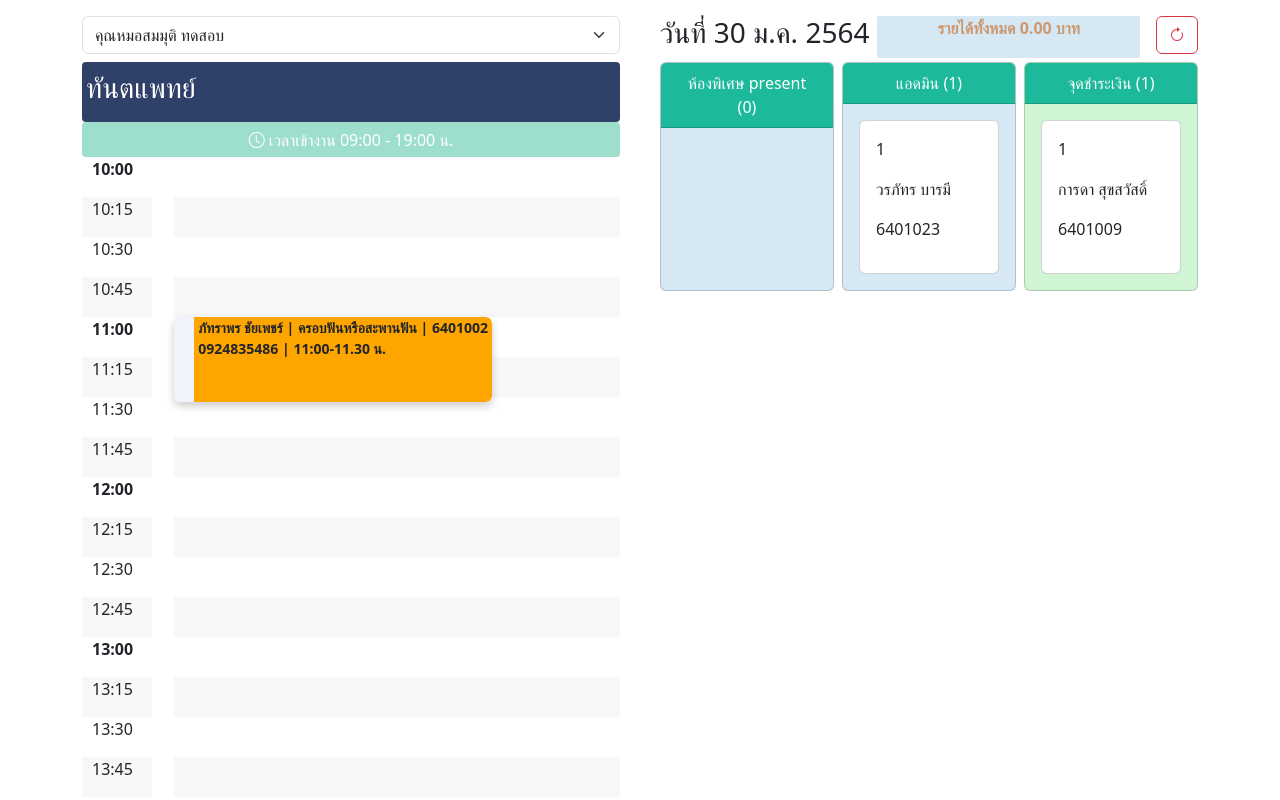
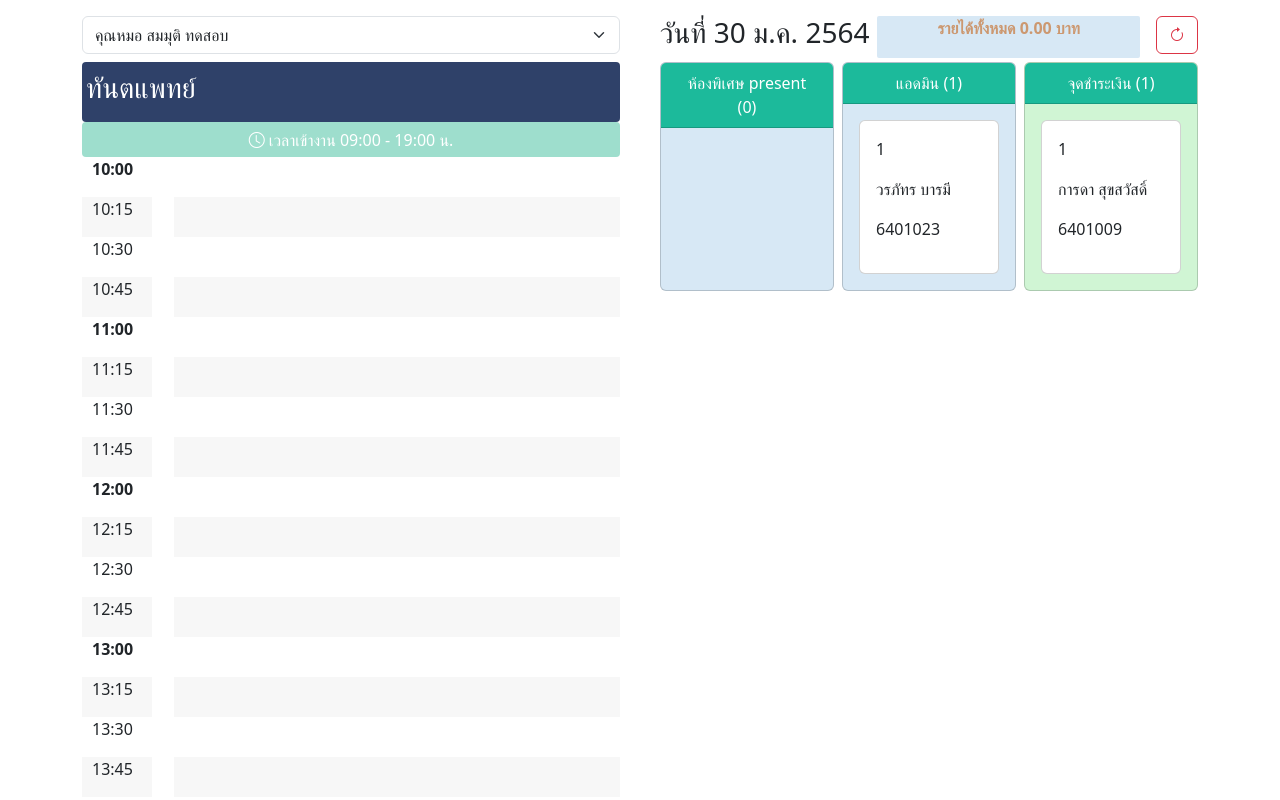
Before and after one commit to yutthaphichai08/knacx-test-frontend, a Next.js app: page / in a window 1280 px wide. Shown: the top 800 px of the page. Built offline with nearby package versions, Linux system fonts and the light colour scheme.

Commit message:
filter docter

```diff
--- a/src/app/page.tsx
+++ b/src/app/page.tsx
@@ -1,3 +1,6 @@
+"use client";
+
+import { useState } from "react";
 import ModalCustomer from "./components/ModalCustomer";
 
 const dataAdmin = [
@@ -29,7 +32,7 @@ const doctor = [
     service: "ทันตกรรมทั่วไป",
     tel: "089-123-4567",
     expenses: "500.00",
-    time: "09:00-09:30",
+    time: "12:00-12:30",
   },
 ];
 
@@ -40,9 +43,25 @@ const appointment = [
     number: 6401002,
     tel: "0924835486",
     time: "11:00-11.30",
-    doctor: doctor.find((d) => d.name === "สมมุติ ทดสอบ"),
+    doctor: "สมมุติ ทดสอบ",
+  },
+  {
+    name: "นันทนา โพธิ์ทอง",
+    treat: "ขูดหินปูน",
+    number: 6401003,
+    tel: "0987654321",
+    time: "14:00-14:30",
+    doctor: "วิทยา ใจดี",
   },
 ];
+
+export default function Home() {
+  const [selectedDoctor, setSelectedDoctor] = useState("");
+
+  // Filter appointments based on selected doctor
+  const filteredAppointments = appointment.filter(
+    (appt) => appt.doctor === selectedDoctor
+  );
 
   const calculateHeight = (timeRange: string) => {
     const [startTime, endTime] = timeRange.split("-");
@@ -71,18 +90,40 @@ while (startTime <= endTime) {
     startTime += 15; // เพิ่มทีละ 15 นาที
   }
 
-export default function Home() {
   return (
     <div className="container mt-3" style={{ display: "flex", gap: "40px" }}>
       <div style={{ width: "50%" }}>
         <div>
-          <select className="form-select" aria-label="Default select example">
+          <select
+            className="form-select"
+            aria-label="Select a doctor"
+            onChange={(e) => setSelectedDoctor(e.target.value)}
+          >
             {doctor.map((doc, index) => (
               <option key={index} value={doc.name}>
-                คุณหมอ{doc.name}
+                คุณหมอ {doc.name}
               </option>
             ))}
           </select>
+
+          {/* {selectedDoctor && (
+            <>
+              <h3>Appointments for {selectedDoctor}</h3>
+              {filteredAppointments.length > 0 ? (
+                <ul>
+                  {filteredAppointments.map((appt, index) => (
+                    <li key={index}>
+                      <strong>Patient:</strong> {appt.name},{" "}
+                      <strong>Treat:</strong> {appt.treat},{" "}
+                      <strong>Time:</strong> {appt.time}
+                    </li>
+                  ))}
+                </ul>
+              ) : (
+                <p>No appointments for this doctor.</p>
+              )}
+            </>
+          )} */}
         </div>
         <div
           style={{
@@ -117,9 +158,11 @@ export default function Home() {
             const [, minute] = time.split(":");
             const isBold = minute === "00";
             const backgroundColor = index % 2 !== 0 ? "#f7f7f7" : "#ffffff";
-            const isTimeMatched = appointment.some((data) => {
-              const [customerStartTime, customerEndTime] = data.time.split("-");
-              return time === customerStartTime;
+
+            // Check if there's an appointment for the current time slot
+            const appointmentForTime = filteredAppointments.find((data) => {
+              const [startTime] = data.time.split("-");
+              return time === startTime;
             });
 
             return (
@@ -144,14 +187,13 @@ export default function Home() {
                   style={{
                     marginLeft: "10px",
                     background: backgroundColor,
-                    height: "40px", // ใช้ความสูงตามปกติ
+                    height: "40px",
                     width: "100%",
-                    position: "relative", // ทำให้สามารถใช้ตำแหน่ง absolute ได้
-                    overflow: "visible", // ป้องกันการตัดบล็อก
+                    position: "relative",
+                    overflow: "visible",
                   }}
                 >
-                  {isTimeMatched &&
-                    appointment.map((data, i) => (
+                  {appointmentForTime && (
                     <div
                       style={{
                         position: "absolute",
@@ -159,17 +201,16 @@ export default function Home() {
                         top: 0,
                         zIndex: 999,
                       }}
-                        key={i}
                     >
                       <ModalCustomer
-                          name={data.name}
-                          treat={data.treat}
-                          number={data.number}
-                          tel={data.tel}
-                          time={data.time}
+                        name={appointmentForTime.name ?? ""}
+                        treat={appointmentForTime.treat ?? ""}
+                        number={appointmentForTime.number ?? ""}
+                        tel={appointmentForTime.tel ?? ""}
+                        time={appointmentForTime.time ?? ""}
                       />
                     </div>
-                    ))}
+                  )}
                 </div>
               </div>
             );
```
Lines whose indentation alone changed are shown as unchanged.
